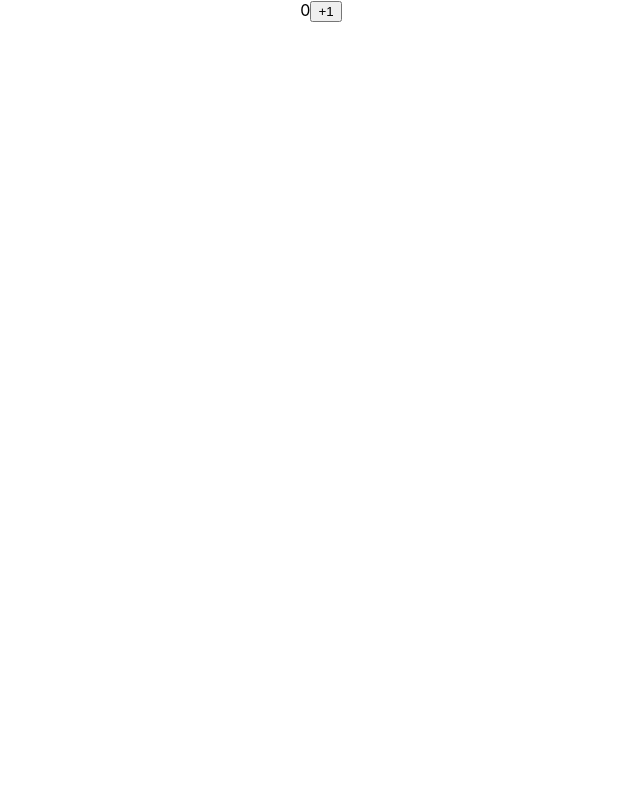
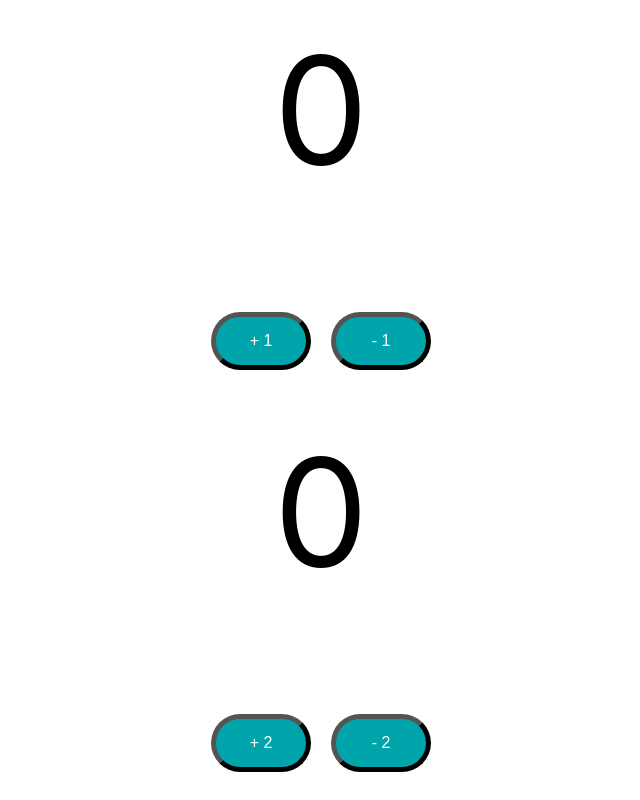
Before and after one commit to kaiqiz8/todo-app, a React (Create React App) app: page / in a window 1280 px wide. Shown: the top 800 px of the page, without its empty margins (319-959 px from the left). Built offline with nearby package versions, Linux system fonts and the light colour scheme.

Commit message:
add/subtract different values in counter

```diff
--- a/src/App.js
+++ b/src/App.js
@@ -6,7 +6,9 @@ import Counter from './components/counter/Counter';
 function App() {
   return (
     <div className="App">
-      <Counter/>
+      <Counter by={1}/>
+      <Counter by={2}/>
+      <Counter by={5}/>
     </div>
   );
 }
--- /dev/null
+++ b/src/components/counter/Counter.css
@@ -0,0 +1,20 @@
+.counterButton {
+    font-size:16px;
+    background-color: #00a5ab;
+    width: 100px;
+    margin: 10px;
+    color: white;
+    padding: 15px;
+    border-radius: 30px;
+    border-color: black;
+    border-width: 5px;
+};
+
+.count {
+    font-size: 150px;
+    padding: 20px;
+}
+.counter {
+    font-size: 150px;
+    padding: 20px;
+};
--- a/src/components/counter/Counter.jsx
+++ b/src/components/counter/Counter.jsx
@@ -1,13 +1,57 @@
-export default function Counter() {
+import { useState } from 'react';
+import './Counter.css'
+import { getByLabelText } from '@testing-library/react';
+import {PropTypes} from 'prop-types';
+export default function Counter({by}) {
+
+    // const buttonStyle = {
+    //     fontSize:"16px",
+    //     backgroundColor: "#00a5ab",
+    //     width: "100px",
+    //     margin: "10px",
+    //     color: "white",
+    //     padding: "15px",
+    //     borderRadius: "30px"};
+
+    const [count, setCount] = useState(0);
+    console.log(by);
 
     function incrementCounterFunction() {
+        setCount(count + by);
+        console.log(count);
         console.log('increment clicked');
+    };
+
+    function decrementCounterFunction() {
+        setCount(count - by);
+        console.log(count);
+        console.log('decrement clicked');
     }
     return (
-        <div className="Counter">
-            <span className="count">0</span>
-            <button className="counterButton" onClick={incrementCounterFunction}>+1</button>
+        <div className="counter">
+            <span className="count">{count}</span>
+            <div>
+                <button className="counterButton"
+                        onClick={incrementCounterFunction}
+                        // style={buttonStyle}
+                > + {by}</button>
+                <button className="counterButton"
+                        onClick={decrementCounterFunction}
+                        // style={buttonStyle}
+                > - {by}</button>
+            </div>
+
+
 
         </div>
     )
+
 }
+
+Counter.propTypes = {
+    by: PropTypes.number
+}
+
+Counter.defaultProps = {
+    by: 5
+}
```
